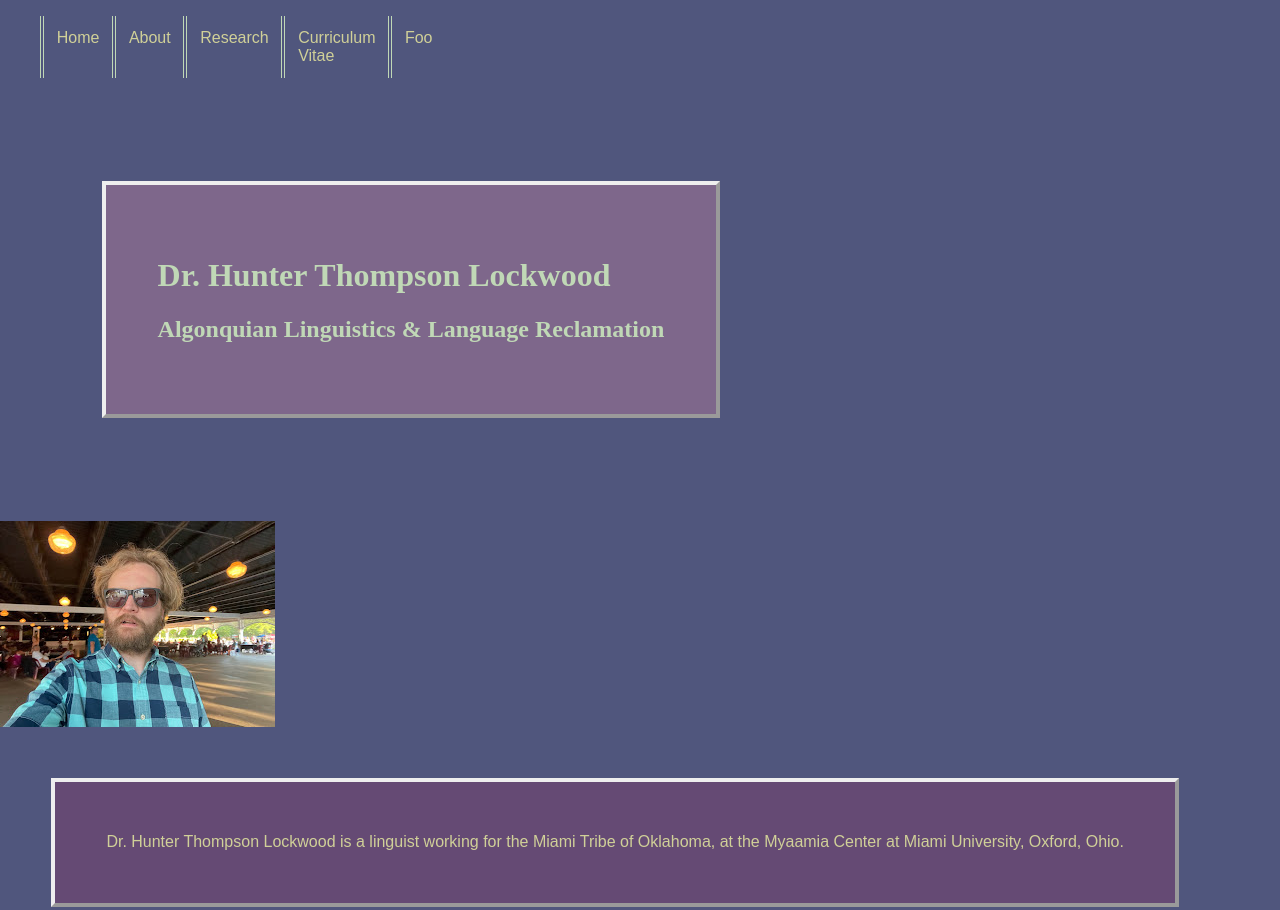
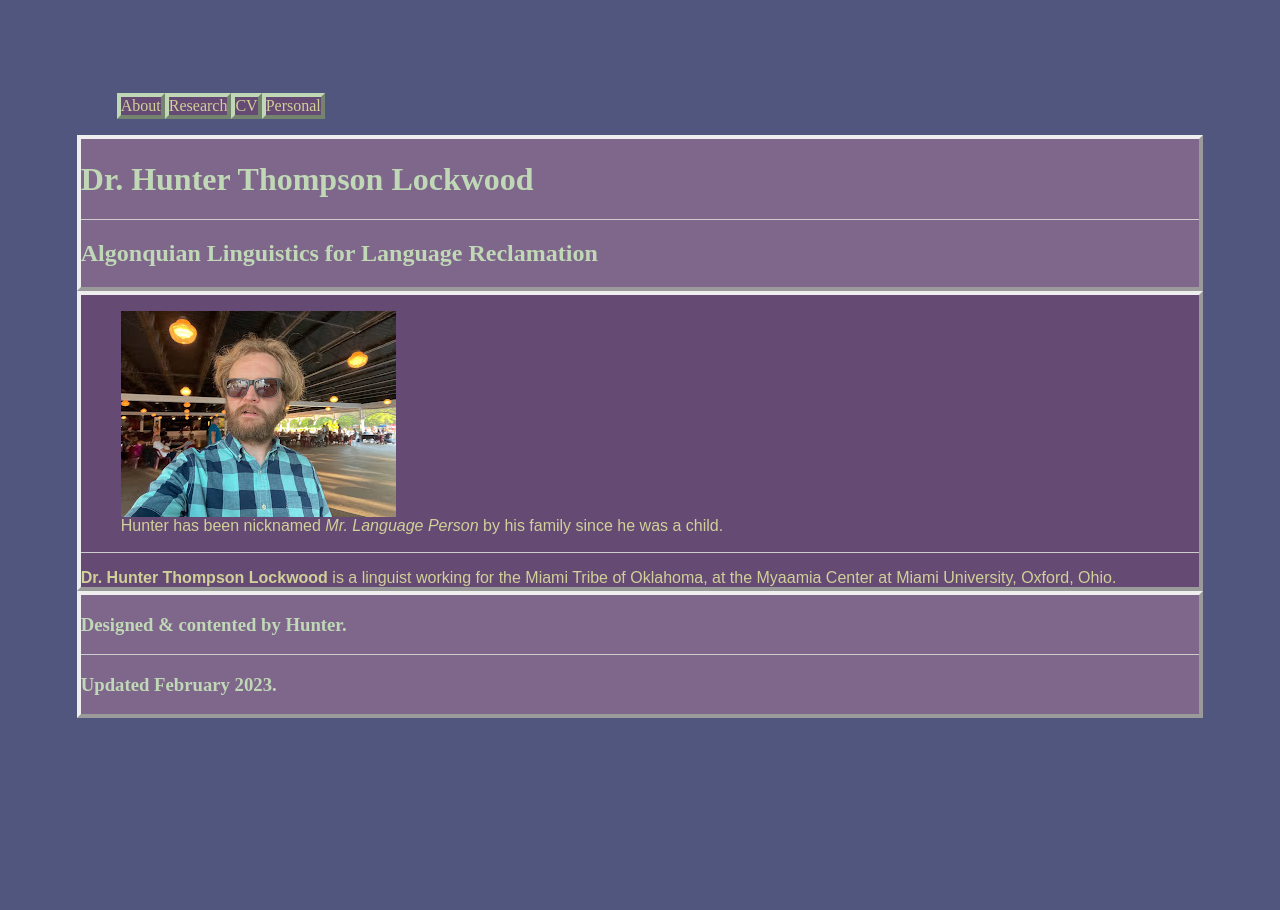
Before and after one commit to HunterLockwood/hunterlockwood.github.io, a website built with Parcel: page index.html in a window 1280 px wide. Shown: the top 910 px of the page. After the commit the page ends 800 px from the top, so only its background shows below. Built offline with nearby package versions, Linux system fonts and the light colour scheme; a web font is replaced by a local one.

Commit message:
adjusting html semantics & planning toward CSS

```diff
--- a/css/main.css
+++ b/css/main.css
@@ -101,8 +101,8 @@ textarea {
    Variables
    -------------------------------------------------------------------------- */
 :root {
-  --margin-padding: 4vw;
-  --big-margin-padding: 8vw;
+  --margin-padding: 2vw;
+  --big-margin-padding: 4vw;
   --border-style: outset;
 
   /*purple over green*/
@@ -140,44 +140,68 @@ textarea {
 html {
   background-color: var(--dark-backgrounder);
   font-family: var(--text-font);
+  margin: var(--margin-padding);
+  padding: var(--big-margin-padding);
   }
 
 header,footer {
   background-color: var(--dark-header-textholder);
   color: var(--dark-header-text);
-  margin: var(--big-margin-padding);
-  padding: var(--margin-padding);
   font-family: var(--header-font);
   border: 4px var(--border-style);
-  max-width: fit-content;
+  flex-grow: 1;
   }
 
 main {
   background-color: var(--dark-plain-body-textholder);
   color: var(--dark-plain-body-text);
-  margin: var(--margin-padding);
-  padding: var(--margin-padding);
   border: 4px var(--border-style);
-  max-width: fit-content;
+  flex-grow: 1;
+  }
+
+figure {
+  overflow: clip;
   }
 
 ul.menu {
   list-style-type: none;
   color: var(--dark-plain-body-text);
-  width: max-content;
+  font-family: var(--header-font);
+  flex-grow: 1;
   display: flex;
   flex-direction: row;
   }
 
 li {
-  padding: 4% 4%;
-  border-left: 4px double var(--dark-colorful-body-textholder);
-  background-color: var(--dark-backgrounder);
+  border: 4px outset var(--dark-colorful-body-textholder);
+  background-color: var(--dark-colorful-body-text);
+  }
+
+li:hover::before {
+  content: "→"
   }
 
 /* --------------------------------------------------------------------------
    Page layout
    -------------------------------------------------------------------------- */
+
+
+/* notes toward a grid*/
+/* ~~~~~~~~~~~~~~~~~~~~~~~~~~~~~~~~
+children of body:
+nav
+  ul
+    li
+header
+  TODO: Finalize header structure
+main
+  figure
+    img
+    caption
+  section
+footer
+  TODO: Finalize footer structure
+~~~~~~~~~~~~~~~~~~~~~~~~~~~~~~~~*/
 
 
 
--- a/index.html
+++ b/index.html
@@ -4,7 +4,8 @@
 
 <head>
   <meta charset="utf-8">
-  <title></title>
+  <title>Dr. Hunter Thompson Lockwood, Algonquian Linguistics and Language Documentation for
+  Language Revitalization</title>
   <meta name="description"
         content="">
   <meta name="viewport"
@@ -35,34 +36,39 @@
 </head>
 
 <body>
-
 <nav>
   <ul class="menu">
-    <li>Home</li>
     <li>About</li>
     <li>Research</li>
-    <li>Curriculum Vitae</li>
-    <li>Foo</li>
+    <li>CV</li>
+    <li>Personal</li>
   </ul>
 </nav>
-
 <header>
   <h1>Dr. Hunter Thompson Lockwood</h1>
-  <h2>Algonquian Linguistics & Language Reclamation</h2>
+  <hr/>
+  <section class="tagline">
+    <h2>Algonquian Linguistics for Language Reclamation</h2>
+  </section>
 </header>
 
-<section class="splash-image">
-  <img src="img/selfies/hunter-selfie3.jpg"
-       alt="Hunter, a blond, bearded man in a green & blue checkered shirt, wearing sunglasses, taking a selfie in the Moonlight Pavilion at Coney Island, Cincinnati"/>
-</section>
-
-<main class="textholder">
-  Dr. Hunter Thompson Lockwood is a linguist working for the Miami Tribe of Oklahoma, at the
+<main>
+  <figure class="splash-image">
+    <img src="img/selfies/hunter-selfie3.jpg"
+         alt="Hunter, a blond, bearded man in a green & blue checkered shirt, wearing sunglasses, taking a selfie in the Moonlight Pavilion at Coney Island, Cincinnati"/>
+    <figcaption>Hunter has been nicknamed <em>Mr. Language Person</em> by his family since he
+      was a child.</figcaption>
+  </figure>
+  <hr/>
+  <strong>Dr. Hunter Thompson Lockwood</strong> is a linguist working for the Miami Tribe of Oklahoma,
+    at the
   Myaamia Center at Miami University, Oxford, Ohio.
 </main>
 
 <footer>
-  <h3>Updated February 2023</h3>
+  <h3>Designed & contented by Hunter.</h3>
+    <hr/>
+  <h3>Updated <time datetime="2023-02-03">February 2023</time>.</h3>
 </footer>
 
 
```
